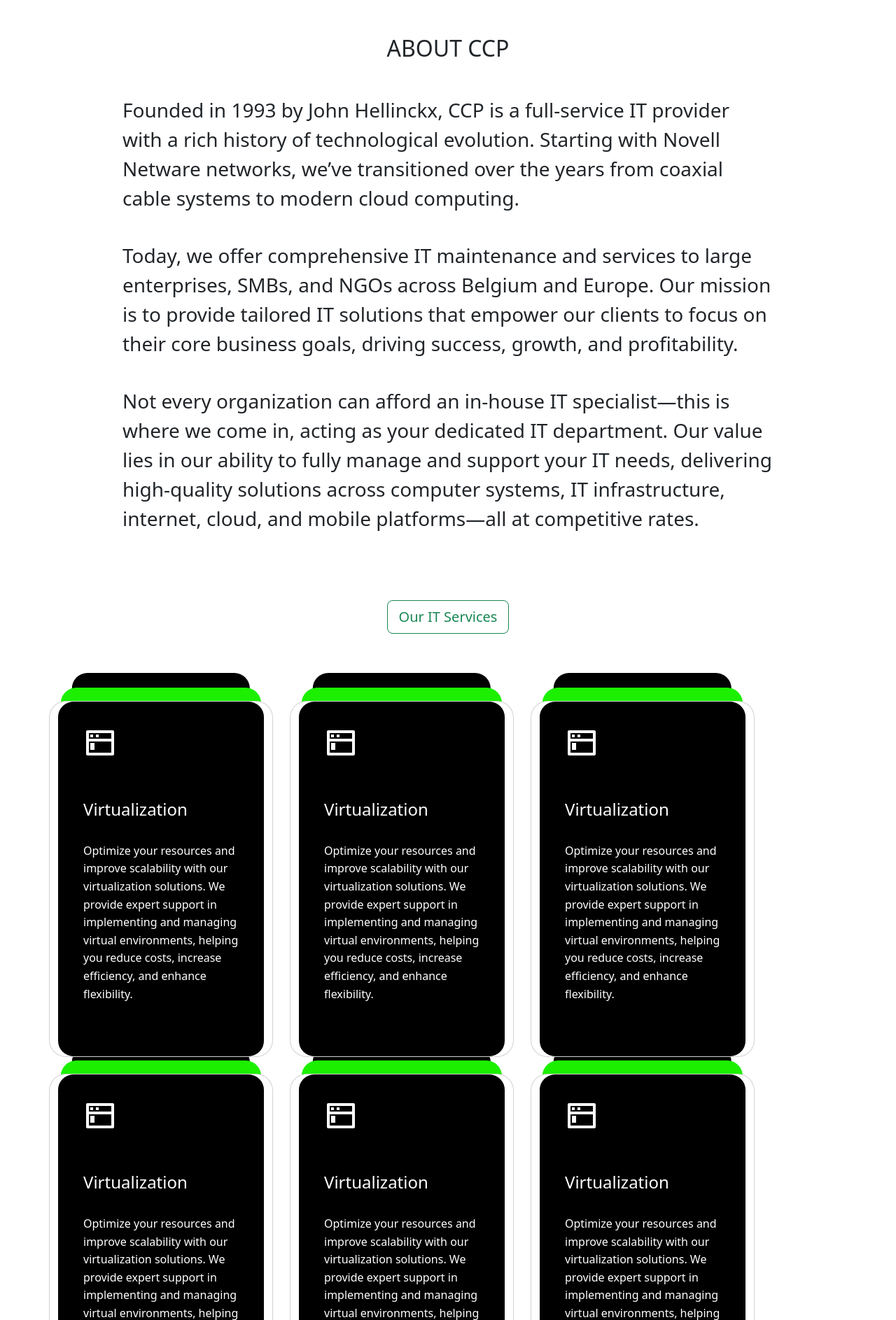
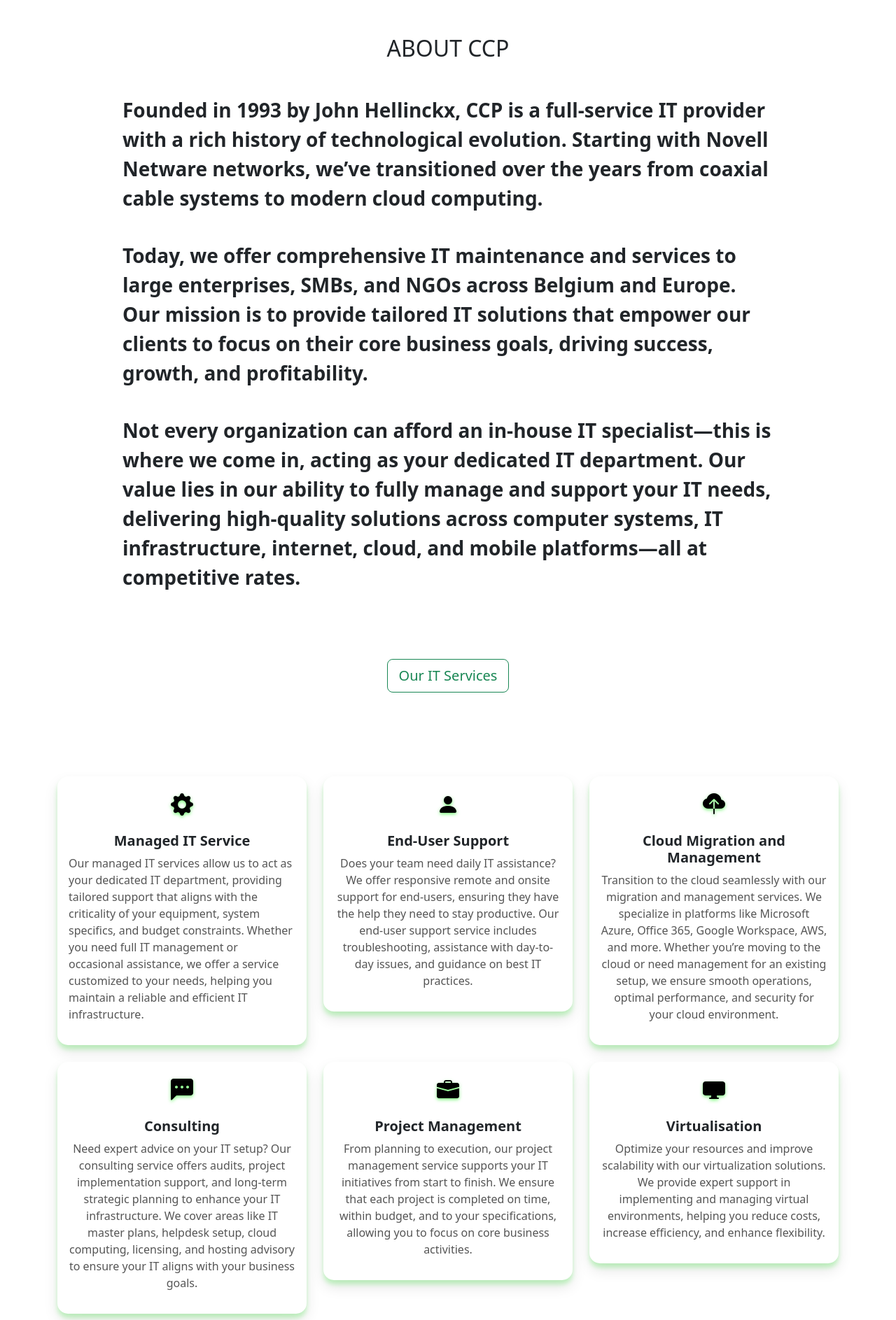
Before and after one commit to rammroumm2K/CCP-SRL, a PHP site: page / in a window 1280 px wide, after a click on "Our IT Services". Shown: the part 588-2475 px from the top of the page at 70% size. Run offline with PHP 8.4, Linux system fonts and the light colour scheme.

Commit message:
new card box

```diff
--- a/handmade template/css/style.css
+++ b/handmade template/css/style.css
@@ -14,105 +14,38 @@ svg {
     top: -1px;
 }
 
-/* From Uiverse.io by gharsh11032000 */
-.card {
-    position: relative;
-    display: flex;
-    align-items: center;
-    justify-content: center;
-    width: 320px;
-    border-radius: 24px;
-    line-height: 1.6;
-    transition: all 0.48s cubic-bezier(0.23, 1, 0.32, 1);
+.bold-text {
+  font-weight: bold;
 }
 
-  .content {
-    display: flex;
-    flex-direction: column;
-    align-items: flex-start;
-    gap: 24px;
-    padding: 36px;
-    border-radius: 22px;
-    color: #ffffff;
-    overflow: hidden;
-    background: #000000;
-    transition: all 0.48s cubic-bezier(0.23, 1, 0.32, 1);
+/* Custom Card Styling */
+.service-card {
+  border: none;
+  border-radius: 15px;
+  box-shadow: 0 10px 20px rgba(0, 0, 0, 0.1), 0 6px 6px rgba(0, 255, 0, 0.2);
+  transition: transform 0.3s ease, box-shadow 0.3s ease;
 }
 
-  .content::before {
-    position: absolute;
-    content: "";
-    top: -4%;
-    left: 50%;
-    width: 90%;
-    height: 90%;
-    transform: translate(-50%);
-    background: #1cf000;
-    z-index: -1;
-    transform-origin: bottom;
-
-    border-radius: inherit;
-    transition: all 0.48s cubic-bezier(0.23, 1, 0.32, 1);
+.service-card:hover {
+  transform: translateY(-5px);
+  box-shadow: 0 15px 30px rgba(0, 0, 0, 0.2), 0 10px 10px rgba(0, 255, 0, 0.3);
 }
 
-  .content::after {
-    position: absolute;
-    content: "";
-    top: -8%;
-    left: 50%;
-    width: 80%;
-    height: 80%;
-    transform: translate(-50%);
-    background: #000000;
-    z-index: -2;
-    transform-origin: bottom;
-    border-radius: inherit;
-    transition: all 0.48s cubic-bezier(0.23, 1, 0.32, 1);
+/* Icon Styling */
+.service-icon {
+  font-size: 2rem;
+  color: #000;
+  text-shadow: 0 2px 5px rgba(0, 255, 0, 0.5);
 }
 
-  .content svg {
-    width: 48px;
-    height: 48px;
+.service-title {
+  font-weight: bold;
+  font-size: 1.25rem;
 }
 
-  .content .para {
-    z-index: 1;
-    opacity: 1;
-    font-size: 18px;
-    transition: all 0.48s cubic-bezier(0.23, 1, 0.32, 1);
+.service-description {
+  color: #555;
 }
-
-  .content .link {
-    z-index: 1;
-    color: #fea000;
-    text-decoration: none;
-    font-family: inherit;
-    font-size: 16px;
-    transition: all 0.48s cubic-bezier(0.23, 1, 0.32, 1);
-  }
-
-  .content .link:hover {
-    text-decoration: underline;
-  }
-
-  .card:hover {
-    transform: translate(0px, -16px);
-  }
-
-  .card:hover .content::before {
-    rotate: -8deg;
-    top: 0;
-    width: 100%;
-    height: 100%;
-  }
-
-  .card:hover .content::after {
-    rotate: 8deg;
-    top: 0;
-    width: 100%;
-    height: 100%;
-  }
-  /*end card*/
   /*===== FOOTER ONE =====*/
 .footer-one {
     background-color: var(--light-2);
--- a/handmade template/index.html
+++ b/handmade template/index.html
@@ -8,8 +8,9 @@
     <link href="https://cdn.jsdelivr.net/npm/bootstrap@5.3.0/dist/css/bootstrap.min.css" rel="stylesheet">
     <!-- Custom CSS -->
     <link rel="stylesheet" href="css/style.css">
-    <!-- Font Awesome (for icons) -->
-    <link href="https://cdnjs.cloudflare.com/ajax/libs/font-awesome/6.0.0-beta3/css/all.min.css" rel="stylesheet">
+    <!-- Font Icon Bootstrao (for icons) -->
+    <link href="https://cdn.jsdelivr.net/npm/bootstrap-icons/font/bootstrap-icons.css" rel="stylesheet">
+
 </head>
 <body class="d-flex flex-column min-vh-100">
     <!-- Navbar -->
@@ -52,15 +53,15 @@
             <div class="d-flex justify-content-center align-items-center">
                 <div class="col-md-10">
                     <h2 class="text-center mb-5">ABOUT CCP</h2>
-                    <p class="fs-3">
+                    <p class="fs-3 bold-text">
                         Founded in 1993 by John Hellinckx, CCP is a full-service IT provider with a rich history of technological evolution. Starting with Novell Netware networks, we’ve transitioned over the years from coaxial cable systems to modern cloud computing.
                     </p>
                     <br>
-                    <p class="fs-3">
+                    <p class="fs-3 bold-text">
                         Today, we offer comprehensive IT maintenance and services to large enterprises, SMBs, and NGOs across Belgium and Europe. Our mission is to provide tailored IT solutions that empower our clients to focus on their core business goals, driving success, growth, and profitability.
                         </p>
                         <br>
-                    <p class="fs-3">
+                    <p class="fs-3 bold-text">
                         Not every organization can afford an in-house IT specialist—this is where we come in, acting as your dedicated IT department. Our value lies in our ability to fully manage and support your IT needs, delivering high-quality solutions across computer systems, IT infrastructure, internet, cloud, and mobile platforms—all at competitive rates.
                     </p>
                     <div class="d-flex justify-content-center mt-5">
@@ -79,111 +80,79 @@
             <div id="services-grid" class="collapse row g-4">
 
                 <!--CARD 1-->
-                <div class="card me-4">
-                    <div class="content">
-                      <svg
-                        fill="currentColor"
-                        viewBox="0 0 24 24"
-                        xmlns="http://www.w3.org/2000/svg"
-                      >
-                        <path
-                          d="M20 9V5H4V9H20ZM20 11H4V19H20V11ZM3 3H21C21.5523 3 22 3.44772 22 4V20C22 20.5523 21.5523 21 21 21H3C2.44772 21 2 20.5523 2 20V4C2 3.44772 2.44772 3 3 3ZM5 12H8V17H5V12ZM5 6H7V8H5V6ZM9 6H11V8H9V6Z"
-                        ></path>
-                    </svg>
-                      <p class="para h5">
-                        <h4>Virtualization</h4>Optimize your resources and improve scalability with our virtualization solutions. We provide expert support in implementing and managing virtual environments, helping you reduce costs, increase efficiency, and enhance flexibility.
-                      </p>
+                <div class="container my-5">
+                  <div class="row g-4">
+                    <!-- Managed IT Service -->
+                    <div class="col-md-4">
+                      <div class="card service-card text-center p-3">
+                        <div>
+                          <i class="bi bi-gear-fill service-icon"></i>
+                        </div>
+                        <h5 class="service-title mt-3">Managed IT Service</h5>
+                        <p class="service-description text-start">Our managed IT services allow us to act as your dedicated IT department, providing tailored support that aligns with the criticality of your equipment, system specifics, and budget constraints. Whether you need full IT management or occasional assistance, we offer a service customized to your needs, helping you maintain a reliable and efficient IT infrastructure.</p>
+                      </div>
+                    </div>
+
+                    <!-- End-User Support -->
+                    <div class="col-md-4">
+                      <div class="card service-card text-center p-3">
+                        <div>
+                          <i class="bi bi-person-fill service-icon"></i>
+                        </div>
+                        <h5 class="service-title mt-3">End-User Support</h5>
+                        <p class="service-description">Does your team need daily IT assistance? We offer responsive remote and onsite support for end-users, ensuring they have the help they need to stay productive. Our end-user support service includes troubleshooting, assistance with day-to-day issues, and guidance on best IT practices.</p>
+                      </div>
+                    </div>
+
+                    <!-- Cloud Migration and Management -->
+                    <div class="col-md-4">
+                      <div class="card service-card text-center p-3">
+                        <div>
+                          <i class="bi bi-cloud-upload-fill service-icon"></i>
+                        </div>
+                        <h5 class="service-title mt-3">Cloud Migration and Management</h5>
+                        <p class="service-description">Transition to the cloud seamlessly with our migration and management services. We specialize in platforms like Microsoft Azure, Office 365, Google Workspace, AWS, and more. Whether you’re moving to the cloud or need management for an existing setup, we ensure smooth operations, optimal performance, and security for your cloud environment.</p>
+                      </div>
+                    </div>
+
+                    <!-- Consulting -->
+                    <div class="col-md-4">
+                      <div class="card service-card text-center p-3">
+                        <div>
+                          <i class="bi bi-chat-left-dots-fill service-icon"></i>
+                        </div>
+                        <h5 class="service-title mt-3">Consulting</h5>
+                        <p class="service-description">Need expert advice on your IT setup? Our consulting service offers audits, project implementation support, and long-term strategic planning to enhance your IT infrastructure. We cover areas like IT master plans, helpdesk setup, cloud computing, licensing, and hosting advisory to ensure your IT aligns with your business goals.</p>
+                      </div>
+                    </div>
+
+                    <!-- Project Management -->
+                    <div class="col-md-4">
+                      <div class="card service-card text-center p-3">
+                        <div>
+                          <i class="bi bi-briefcase-fill service-icon"></i>
+                        </div>
+                        <h5 class="service-title mt-3">Project Management</h5>
+                        <p class="service-description">From planning to execution, our project management service supports your IT initiatives from start to finish. We ensure that each project is completed on time, within budget, and to your specifications, allowing you to focus on core business activities.</p>
+                      </div>
+                    </div>
+
+                    <!-- Virtualisation -->
+                    <div class="col-md-4">
+                      <div class="card service-card text-center p-3">
+                        <div>
+                          <i class="bi bi-display-fill service-icon"></i>
+                        </div>
+                        <h5 class="service-title mt-3">Virtualisation</h5>
+                        <p class="service-description">Optimize your resources and improve scalability with our virtualization solutions. We provide expert support in implementing and managing virtual environments, helping you reduce costs, increase efficiency, and enhance flexibility.</p>
+                      </div>
                     </div>
                   </div>
-                <!--CARD 2-->
-                <div class="card me-4">
-                    <div class="content">
-                      <svg
-                        fill="currentColor"
-                        viewBox="0 0 24 24"
-                        xmlns="http://www.w3.org/2000/svg"
-                      >
-                        <path
-                          d="M20 9V5H4V9H20ZM20 11H4V19H20V11ZM3 3H21C21.5523 3 22 3.44772 22 4V20C22 20.5523 21.5523 21 21 21H3C2.44772 21 2 20.5523 2 20V4C2 3.44772 2.44772 3 3 3ZM5 12H8V17H5V12ZM5 6H7V8H5V6ZM9 6H11V8H9V6Z"
-                        ></path>
-                    </svg>
-                      <p class="para h5">
-                        <h4>Virtualization</h4>Optimize your resources and improve scalability with our virtualization solutions. We provide expert support in implementing and managing virtual environments, helping you reduce costs, increase efficiency, and enhance flexibility.
-                      </p>
-                    </div>
-                  </div>
-                <!--CARD 3-->
-                <div class="card me-4">
-                    <div class="content">
-                      <svg
-                        fill="currentColor"
-                        viewBox="0 0 24 24"
-                        xmlns="http://www.w3.org/2000/svg"
-                      >
-                        <path
-                          d="M20 9V5H4V9H20ZM20 11H4V19H20V11ZM3 3H21C21.5523 3 22 3.44772 22 4V20C22 20.5523 21.5523 21 21 21H3C2.44772 21 2 20.5523 2 20V4C2 3.44772 2.44772 3 3 3ZM5 12H8V17H5V12ZM5 6H7V8H5V6ZM9 6H11V8H9V6Z"
-                        ></path>
-                    </svg>
-                      <p class="para h5">
-                        <h4>Virtualization</h4>Optimize your resources and improve scalability with our virtualization solutions. We provide expert support in implementing and managing virtual environments, helping you reduce costs, increase efficiency, and enhance flexibility.
-                      </p>
-                    </div>
-                  </div>
-                <!--CARD 4-->
-                <div class="card me-4">
-                    <div class="content">
-                      <svg
-                        fill="currentColor"
-                        viewBox="0 0 24 24"
-                        xmlns="http://www.w3.org/2000/svg"
-                      >
-                        <path
-                          d="M20 9V5H4V9H20ZM20 11H4V19H20V11ZM3 3H21C21.5523 3 22 3.44772 22 4V20C22 20.5523 21.5523 21 21 21H3C2.44772 21 2 20.5523 2 20V4C2 3.44772 2.44772 3 3 3ZM5 12H8V17H5V12ZM5 6H7V8H5V6ZM9 6H11V8H9V6Z"
-                        ></path>
-                    </svg>
-                      <p class="para h5">
-                        <h4>Virtualization</h4>Optimize your resources and improve scalability with our virtualization solutions. We provide expert support in implementing and managing virtual environments, helping you reduce costs, increase efficiency, and enhance flexibility.
-                      </p>
-                    </div>
-                  </div>
-                <!--CARD 5-->
-                <div class="card me-4">
-                    <div class="content">
-                      <svg
-                        fill="currentColor"
-                        viewBox="0 0 24 24"
-                        xmlns="http://www.w3.org/2000/svg"
-                      >
-                        <path
-                          d="M20 9V5H4V9H20ZM20 11H4V19H20V11ZM3 3H21C21.5523 3 22 3.44772 22 4V20C22 20.5523 21.5523 21 21 21H3C2.44772 21 2 20.5523 2 20V4C2 3.44772 2.44772 3 3 3ZM5 12H8V17H5V12ZM5 6H7V8H5V6ZM9 6H11V8H9V6Z"
-                        ></path>
-                    </svg>
-                      <p class="para h5">
-                        <h4>Virtualization</h4>Optimize your resources and improve scalability with our virtualization solutions. We provide expert support in implementing and managing virtual environments, helping you reduce costs, increase efficiency, and enhance flexibility.
-                      </p>
-                    </div>
-                  </div>
-                <!--CARD 6-->
-                <div class="card me-4">
-                    <div class="content">
-                      <svg
-                        fill="currentColor"
-                        viewBox="0 0 24 24"
-                        xmlns="http://www.w3.org/2000/svg"
-                      >
-                        <path
-                          d="M20 9V5H4V9H20ZM20 11H4V19H20V11ZM3 3H21C21.5523 3 22 3.44772 22 4V20C22 20.5523 21.5523 21 21 21H3C2.44772 21 2 20.5523 2 20V4C2 3.44772 2.44772 3 3 3ZM5 12H8V17H5V12ZM5 6H7V8H5V6ZM9 6H11V8H9V6Z"
-                        ></path>
-                    </svg>
-                      <p class="para h5">
-                        <h4>Virtualization</h4>Optimize your resources and improve scalability with our virtualization solutions. We provide expert support in implementing and managing virtual environments, helping you reduce costs, increase efficiency, and enhance flexibility.
-                      </p>
-                    </div>
-                  </div>
+                </div>                </div>
 
 
             </div>
-        </div>
+
 
 
 
```
Lines whose indentation alone changed are shown as unchanged.
